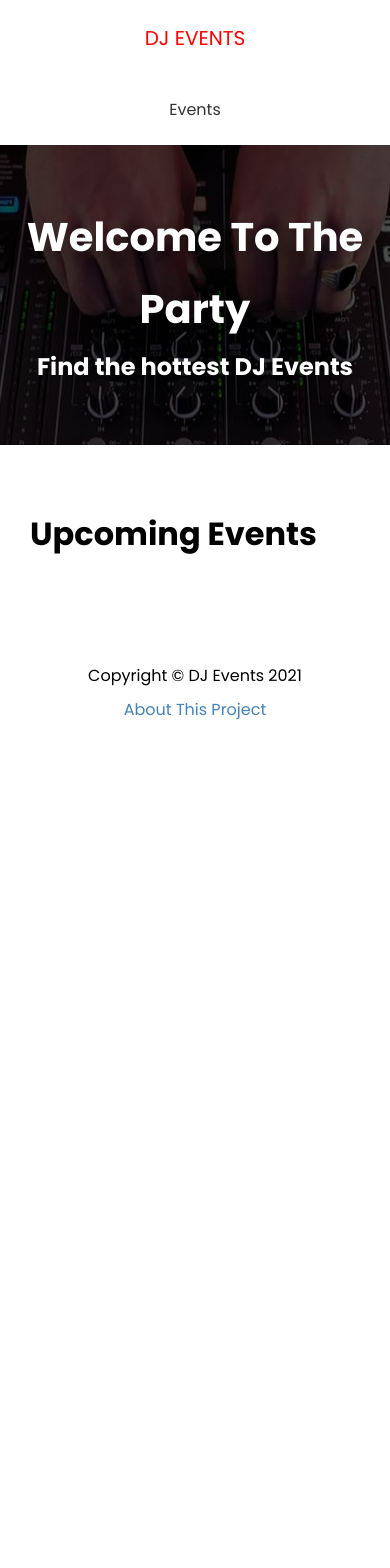
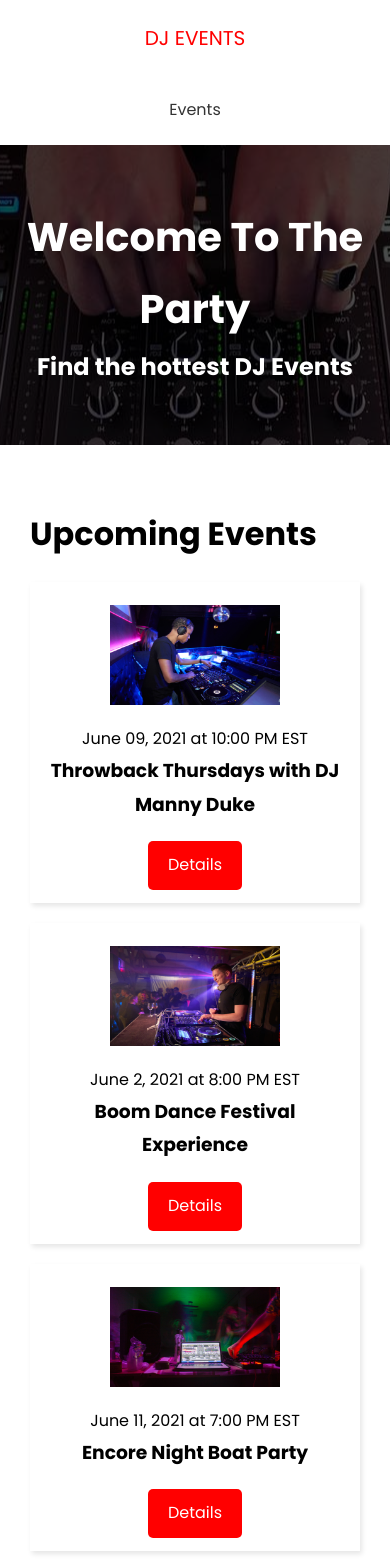
Before and after one commit to babugia/dj-events-frontend, a Next.js app: page / in a window 390 px wide. Shown: the top 1568 px of the page. Before the commit the page ends 844 px from the top, so only its background shows below. Built offline with nearby package versions, Linux system fonts and the light colour scheme; no server answers.

Commit message:
feat: event-item and events pages

```diff
--- /dev/null
+++ b/components/event-item.js
@@ -0,0 +1,31 @@
+import Link from 'next/link';
+import Image from 'next/image';
+import styles from '@/styles/event-item.module.css';
+
+export default function EventItem({ event }) {
+  return (
+    <div className={styles.event}>
+      <div className={styles.img}>
+        <Image
+          alt='Event Image'
+          src={event.image ?? '/images/event-default.png'}
+          width={170}
+          height={100}
+        />
+      </div>
+
+      <div className={styles.info}>
+        <span>
+          {event.date} at {event.time}
+        </span>
+        <h3>{event.name}</h3>
+      </div>
+
+      <div className={styles.link}>
+        <Link href={`/events/${event.slug}`}>
+          <a className='btn'>Details</a>
+        </Link>
+      </div>
+    </div>
+  );
+}
--- a/pages/index.js
+++ b/pages/index.js
@@ -1,10 +1,23 @@
+import Link from 'next/link';
 import Layout from '@/components/layout';
+import EventItem from '@/components/event-item';
 import { API_URL } from '@/config/index';
 
 export default function Home({ events }) {
   return (
     <Layout>
       <h1>Upcoming Events</h1>
+      {events.length === 0 && <h3>No events to show</h3>}
+
+      {events.map((event) => (
+        <EventItem key={event.id} event={event} />
+      ))}
+
+      {events.length > 0 && (
+        <Link href='/events'>
+          <a className='btn-secondary'>All Events</a>
+        </Link>
+      )}
     </Layout>
   );
 }
@@ -15,7 +28,7 @@
 
   return {
     props: {
-      events,
+      events: events.slice(0, 3),
       revalidate: 1,
     },
   };
--- /dev/null
+++ b/styles/event-item.module.css
@@ -0,0 +1,28 @@
+.event {
+  display: flex;
+  justify-content: space-between;
+  align-items: center;
+  margin: 20px 0;
+  padding: 13px;
+  box-shadow: 2px 3px 5px rgba(0, 0, 0, 0.1);
+}
+
+.img {
+  flex: 1;
+  margin: 10px;
+}
+
+.info {
+  flex: 2;
+}
+
+@media (max-width: 600px) {
+  .event {
+    flex-direction: column;
+    text-align: center;
+  }
+
+  .info {
+    margin-bottom: 20px;
+  }
+}
```
Also changed, not shown: pages/events/index.js (+21 -2 lines).
